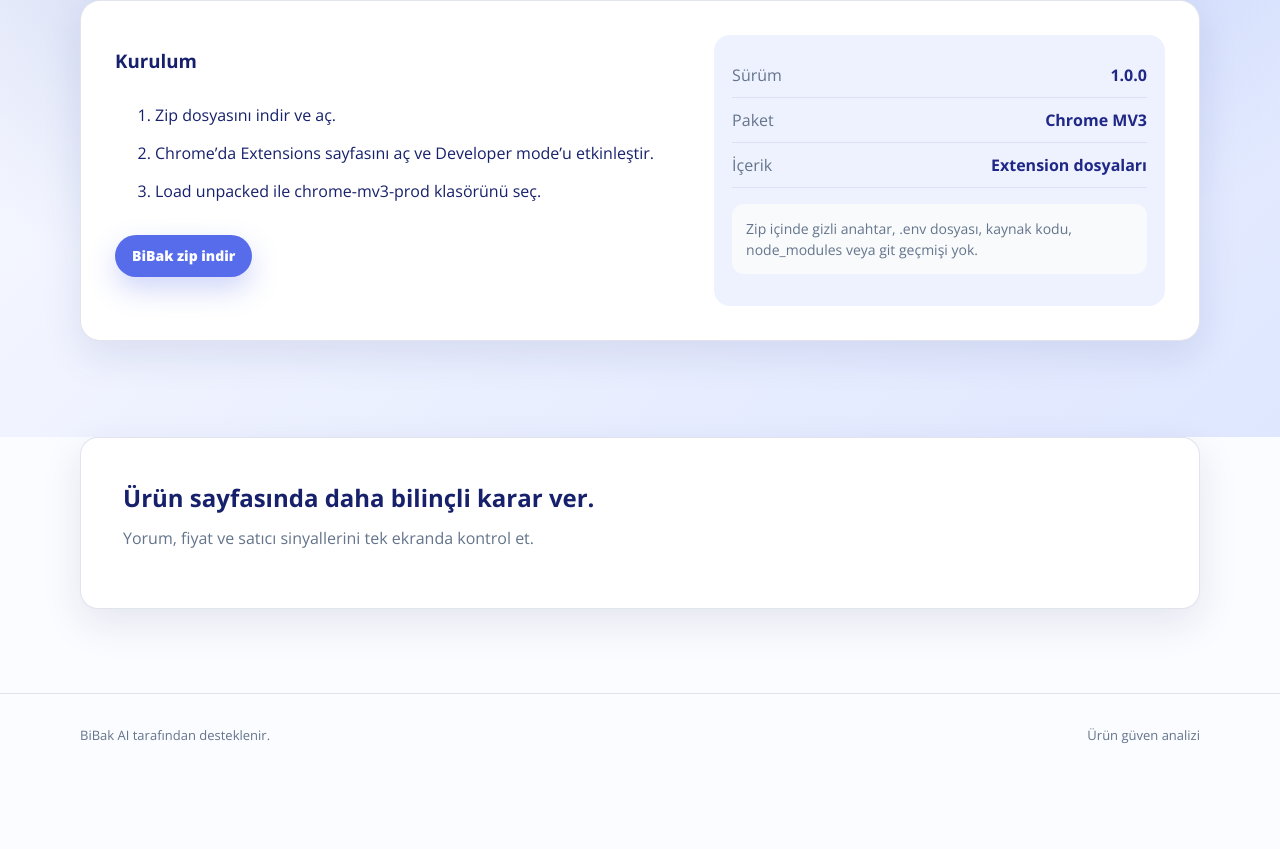
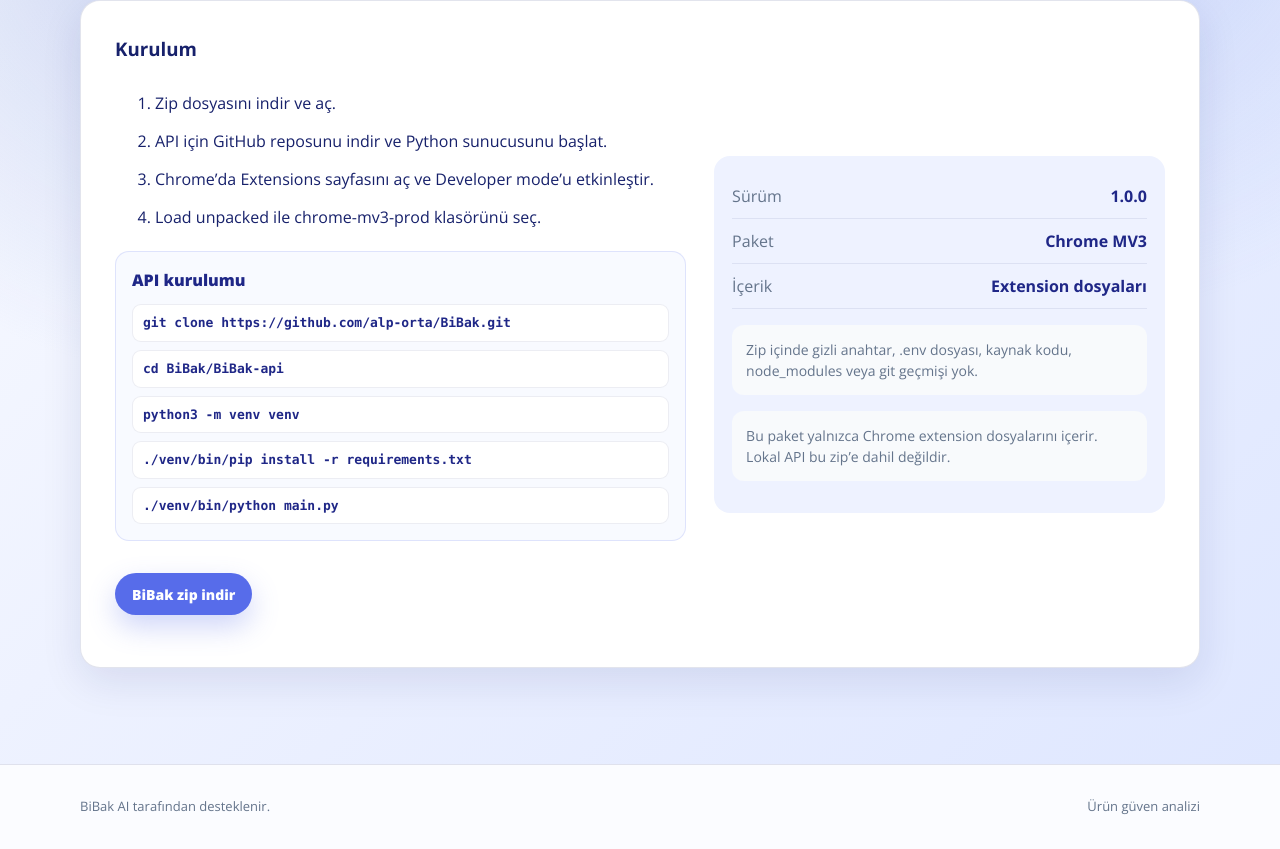
Before and after one commit to alp-orta/BiBak, a plain HTML site: page website/index.html in a window 1280 px wide. Shown: the part 2680-3529 px from the top of the page. Before the commit the page ends 3458 px from the top, so only its background shows below. Drawn offline with nearby package versions, Linux system fonts and the light colour scheme.

Commit message:
feat: add API setup instruction steps and styling to the installation guide

```diff
--- a/website/assets/styles.css
+++ b/website/assets/styles.css
@@ -656,6 +656,34 @@ h1 {
   margin-top: 28px;
 }
 
+.api-setup {
+  display: grid;
+  gap: 8px;
+  margin-top: 22px;
+  padding: 16px;
+  border-radius: 14px;
+  background: #f8faff;
+  border: 1px solid rgba(87, 108, 234, 0.16);
+}
+
+.api-setup p {
+  margin: 0 0 4px;
+  color: var(--brand-deep);
+  font-weight: 800;
+}
+
+.api-setup code {
+  display: block;
+  padding: 9px 10px;
+  border-radius: 9px;
+  background: #fff;
+  color: var(--brand-deep);
+  border: 1px solid rgba(23, 33, 107, 0.08);
+  font: 600 13px/1.35 "SFMono-Regular", Consolas, monospace;
+  white-space: normal;
+  overflow-wrap: anywhere;
+}
+
 .steps-3 {
   grid-template-columns: repeat(3, minmax(0, 1fr));
   display: grid;
--- a/website/index.html
+++ b/website/index.html
@@ -226,6 +226,9 @@
             <ol class="steps">
               <li data-tr="Zip dosyasını indir ve aç." data-en="Download and unzip the file.">Zip dosyasını indir ve aç.
               </li>
+              <li data-tr="API için GitHub reposunu indir ve Python sunucusunu başlat."
+                data-en="Download the GitHub repository for the API and start the Python server.">
+                API için GitHub reposunu indir ve Python sunucusunu başlat.</li>
               <li data-tr="Chrome’da Extensions sayfasını aç ve Developer mode’u etkinleştir."
                 data-en="Open Chrome Extensions and enable Developer mode.">Chrome’da Extensions sayfasını aç ve
                 Developer mode’u etkinleştir.</li>
@@ -233,6 +236,14 @@
                 data-en="Choose the chrome-mv3-prod folder with Load unpacked.">Load unpacked ile chrome-mv3-prod
                 klasörünü seç.</li>
             </ol>
+            <div class="api-setup" aria-label="Python API setup">
+              <p data-tr="API kurulumu" data-en="API setup">API kurulumu</p>
+              <code>git clone https://github.com/alp-orta/BiBak.git</code>
+              <code>cd BiBak/BiBak-api</code>
+              <code>python3 -m venv venv</code>
+              <code>./venv/bin/pip install -r requirements.txt</code>
+              <code>./venv/bin/python main.py</code>
+            </div>
             <div class="hero-actions">
               <a class="button button-primary" href="downloads/bibak-extension-local.zip" download
                 data-tr="BiBak zip indir" data-en="Download BiBak zip">BiBak zip indir</a>
@@ -255,16 +266,12 @@
               data-tr="Zip içinde gizli anahtar, .env dosyası, kaynak kodu, node_modules veya git geçmişi yok."
               data-en="The zip does not include secret keys, .env files, source code, node_modules or git history.">Zip
               içinde gizli anahtar, .env dosyası, kaynak kodu, node_modules veya git geçmişi yok.</p>
+            <p class="mini-note"
+              data-tr="Bu paket yalnızca Chrome extension dosyalarını içerir. Lokal API bu zip’e dahil değildir."
+              data-en="This package only includes Chrome extension files. The local API is not included in this zip.">
+              Bu paket yalnızca Chrome extension dosyalarını içerir. Lokal API bu zip’e dahil değildir.</p>
           </div>
         </div>
-      </section>
-
-      <section class="cta cta-light">
-        <h2 data-tr="Ürün sayfasında daha bilinçli karar ver." data-en="Make a clearer decision on product pages.">Ürün
-          sayfasında daha bilinçli karar ver.</h2>
-        <p data-tr="Yorum, fiyat ve satıcı sinyallerini tek ekranda kontrol et."
-          data-en="Check review, price and seller signals in one view.">Yorum, fiyat ve satıcı sinyallerini tek ekranda
-          kontrol et.</p>
       </section>
     </main>
 
```
